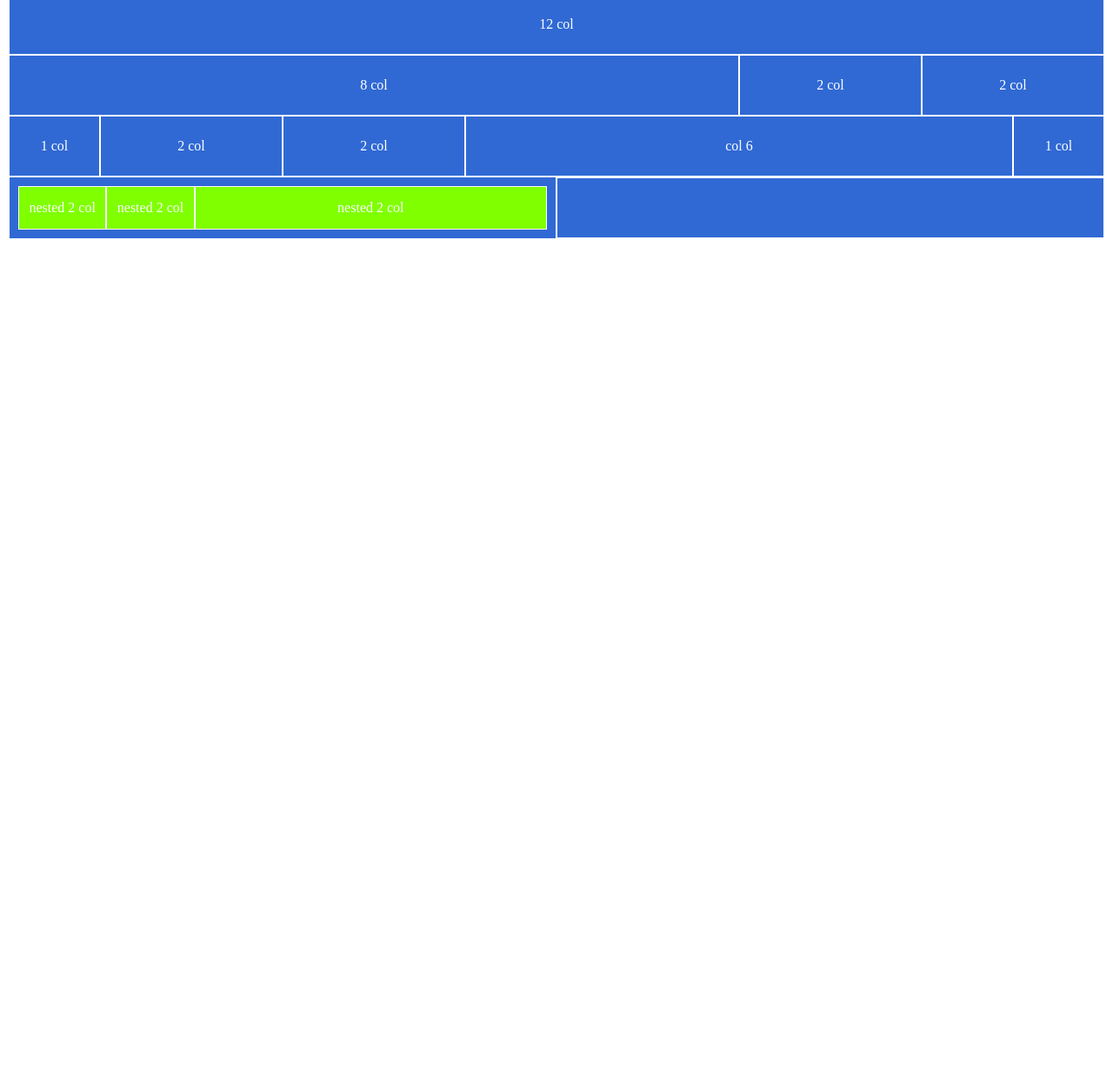
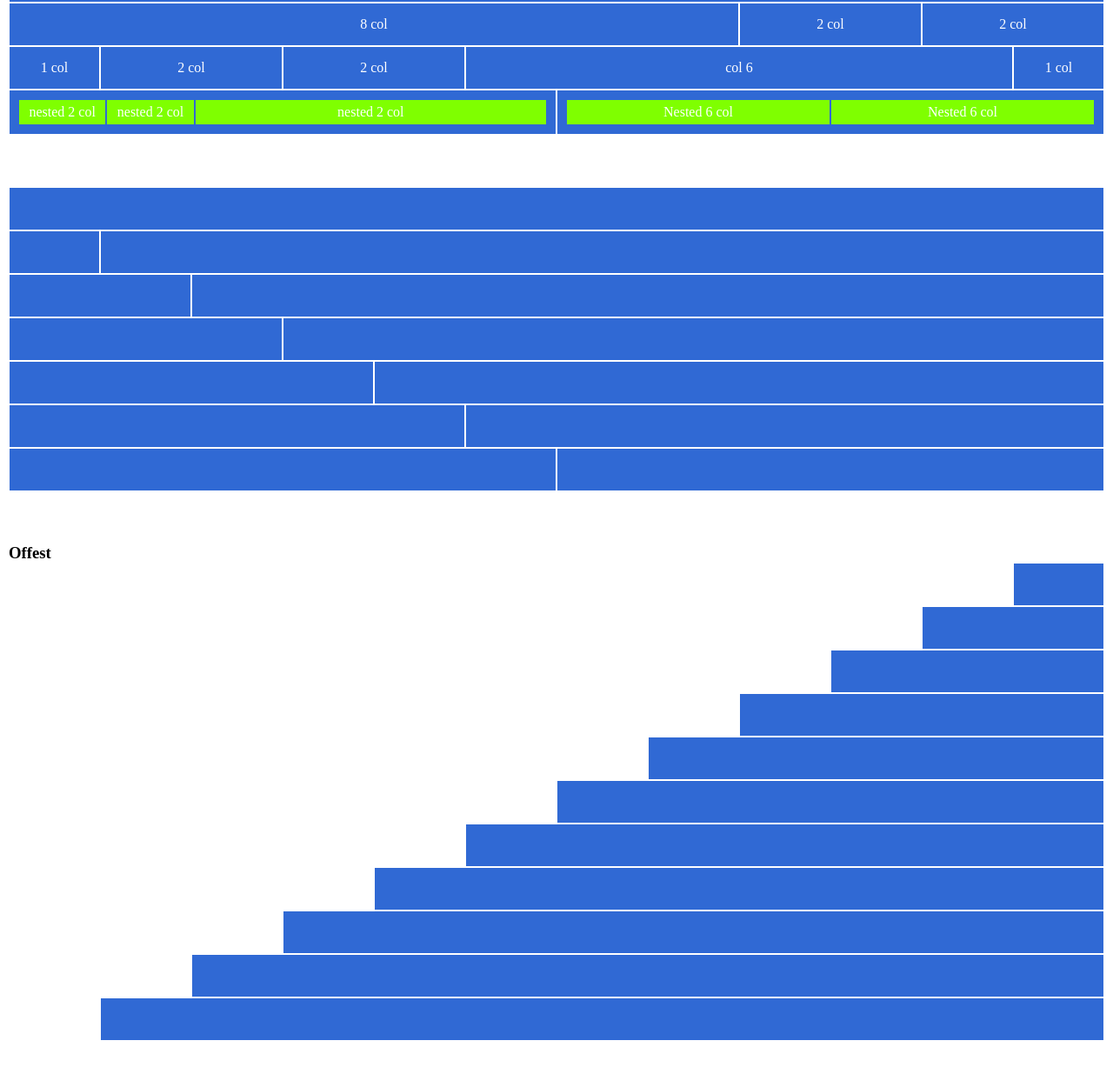
Before and after one commit to Vinctdea/html-css-12bool, a plain HTML site: page index.html in a window 1280 px wide. Shown: the part 179-1414 px from the top of the page at 87% size. Before the commit the page ends 800 px from the top, so only its background shows below. Drawn offline with Linux system fonts and the light colour scheme.

Commit message:
fine esercizio

```diff
--- a/css/style.css
+++ b/css/style.css
@@ -7,12 +7,13 @@
 
 section{
     padding: 10px;
+    margin-bottom: 40px;
 
 }
 
 [class*="col-"]{
     background-color: rgb(48, 105, 212);
-    min-height: 70px;
+    min-height: 50px;
     border: 1px solid white;
 }
 
@@ -34,7 +35,8 @@ section{
 
 .nest{
     background-color: chartreuse;
-    min-height: 50px;
+    border: 1px solid rgb(48, 105, 212);
+    min-height: 30px;
     align-items: center;
 
 
--- a/index.html
+++ b/index.html
@@ -132,9 +132,140 @@
                     </div>
 
                 </div>
-                <div class="col-6 row container-fluid"></div>
+                <div class="col-6 container-fluid cont-int">
+                    <div class="row">
+                        <div class="col-6 row nest">
+                            <div class="text1">Nested 6 col</div>
+                        </div>
+                        <div class="col-6 row nest">
+                            <div class="text1">Nested 6 col</div>
+                        </div>
+                    </div>
+                </div>
             </div>
         </div>
     </section>
+
+    <!-- sezione mid -->
+    <section>
+        <div class="container-fluid">
+            <div class="row">
+                <div class="col-12"></div>
+            </div>
+        </div>
+
+        <div class="container-fluid">
+            <div class="row">
+                <div class="col-1"></div>
+                <div class="col-11"></div>
+            </div>
+        </div>
+
+        <div class="container-fluid">
+            <div class="row">
+                <div class="col-2"></div>
+                <div class="col-10"></div>
+            </div>
+        </div>
+
+        <div class="container-fluid">
+            <div class="row">
+                <div class="col-3"></div>
+                <div class="col-9"></div>
+            </div>
+        </div>
+
+        <div class="container-fluid">
+            <div class="row">
+                <div class="col-4"></div>
+                <div class="col-8"></div>
+            </div>
+        </div>
+
+        <div class="container-fluid">
+            <div class="row">
+                <div class="col-5"></div>
+                <div class="col-7"></div>
+            </div>
+        </div>
+
+        <div class="container-fluid">
+            <div class="row">
+                <div class="col-6"></div>
+                <div class="col-6"></div>
+            </div>
+        </div>
+
+    </section>
+
+    <!-- section offset -->
+    <section>
+        <h3>Offest</h3>
+        <div class="container-fluid">
+            <div class="row">
+                <div class="col-1 col-offset-11"></div>
+            </div>
+        </div>
+
+        <div class="container-fluid">
+            <div class="row">
+                <div class="col-2 col-offset-10"></div>
+            </div>
+        </div>
+
+        <div class="container-fluid">
+            <div class="row">
+                <div class="col-3 col-offset-9"></div>
+            </div>
+        </div>
+
+        <div class="container-fluid">
+            <div class="row">
+                <div class="col-4 col-offset-8"></div>
+            </div>
+        </div>
+
+        <div class="container-fluid">
+            <div class="row">
+                <div class="col-5 col-offset-7"></div>
+            </div>
+        </div>
+
+        <div class="container-fluid">
+            <div class="row">
+                <div class="col-6 col-offset-6"></div>
+            </div>
+        </div>
+        <div class="container-fluid">
+            <div class="row">
+                <div class="col-7 col-offset-5"></div>
+            </div>
+        </div>
+
+        <div class="container-fluid">
+            <div class="row">
+                <div class="col-8 col-offset-4"></div>
+            </div>
+        </div>
+
+        <div class="container-fluid">
+            <div class="row">
+                <div class="col-9 col-offset-3"></div>
+            </div>
+        </div>
+
+        <div class="container-fluid">
+            <div class="row">
+                <div class="col-10 col-offset-2"></div>
+            </div>
+        </div>
+
+        <div class="container-fluid">
+            <div class="row">
+                <div class="col-11 col-offset-1"></div>
+            </div>
+        </div>
+    </section>
+
 </body>
 </html>
```
